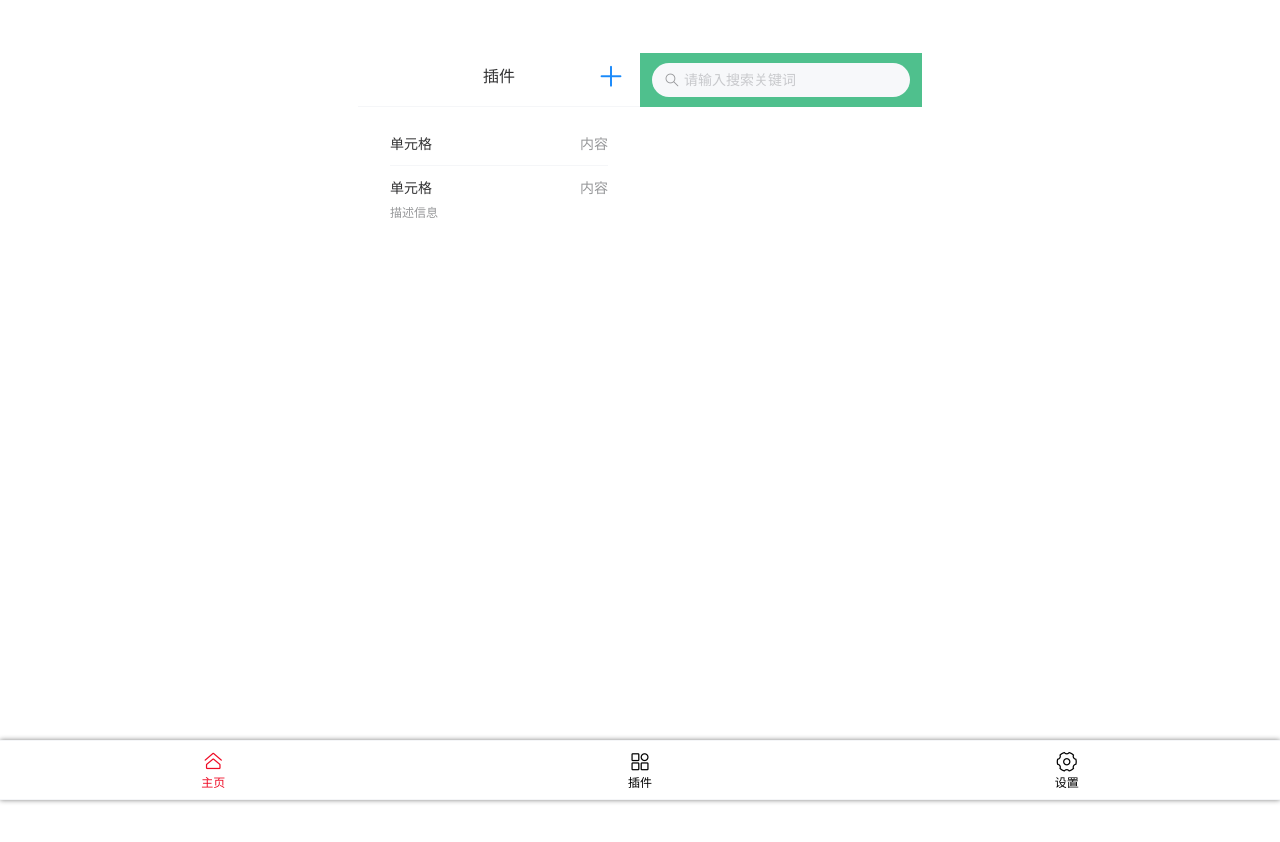
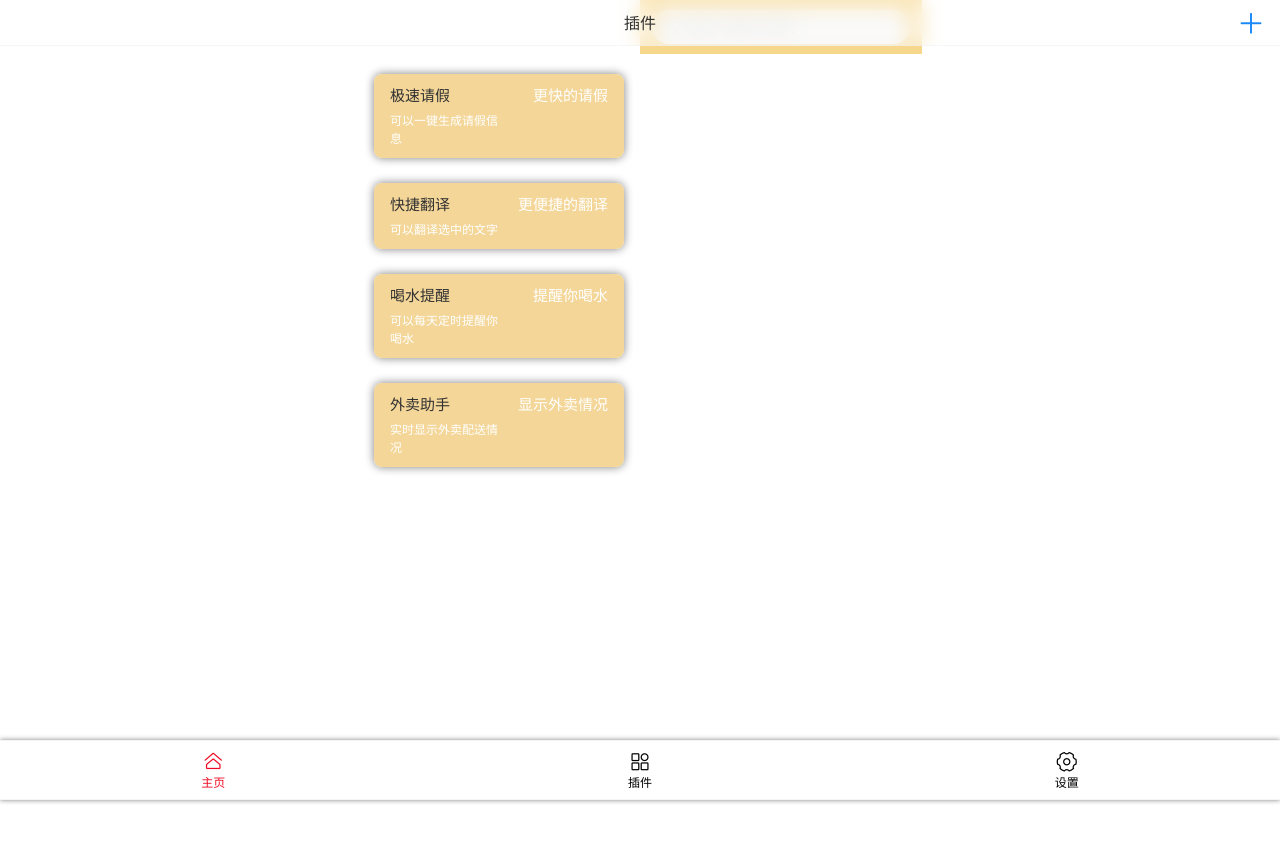
Before and after one commit to White8848/CUP-tools, a Vue app: page /Mod in a window 1280 px wide. Shown: the top 842 px of the page. Before the commit the page ends 800 px from the top, so only its background shows below. Built offline with nearby package versions, Linux system fonts and the light colour scheme.

Commit message:
完善了插件

```diff
--- a/src/components/Food.vue
+++ b/src/components/Food.vue
@@ -3,6 +3,7 @@ import { ref } from 'vue'
 export default {
     setup() {
         const onClickLeft = () => history.back();
+        const active = ref(0);
         // initMap = () => {
         //     //设置地图中心点
         //     let center = new TMap.LatLng(39.984104, 116.307503);
@@ -17,6 +18,7 @@ export default {
         // }
         return {
             onClickLeft,
+            active,
             // initMap,
         };
     }
@@ -26,7 +28,15 @@ export default {
 
 <template>
     <van-nav-bar title="美食地图" left-text="返回" left-arrow @click-left="onClickLeft" />
-
+    <van-image width="100%" height="250"
+        src="https://www.cup.edu.cn/images/2020-11/756f76eccbbd47949c88004ec131a967.png" />
+    <van-sidebar v-model="active">
+        <van-sidebar-item title="火锅" />
+        <van-sidebar-item title="烧烤" />
+        <van-sidebar-item title="炒菜" />
+        <van-sidebar-item title="面条" />
+        <van-sidebar-item title="快餐" />
+    </van-sidebar>
     <!-- <body onload="initMap">
         <div id="container"></div>
     </body> -->
--- a/src/components/Mod.vue
+++ b/src/components/Mod.vue
@@ -25,26 +25,43 @@ export default {
 </script>
 
 <template>
-    <van-nav-bar title="插件">
+    <van-nav-bar fixed title="插件">
         <template #right>
             <van-icon name="plus" size="26" v-on:click="addMod" />
         </template>
     </van-nav-bar>
-    <van-sticky :offset-top="45">
-        <van-search v-model="value" shape="round" background="#4fc08d" placeholder="请输入搜索关键词" />
+    <div class="bar" :style="{height:'47px'}"></div>
+    <van-sticky>
+        <van-search v-model="value" shape="round" background="#F7D78C" placeholder="请输入搜索关键词" />
     </van-sticky>
-    <van-pull-refresh v-model="isLoading" success-text="刷新成功" @refresh="onRefresh" style="min-height: 80vh;">
-        <van-cell-group inset>
-            <van-cell title="单元格" value="内容" />
-            <van-cell title="单元格" value="内容" label="描述信息" />
-        </van-cell-group>
+    <van-pull-refresh v-model="isLoading" success-text="刷新成功" @refresh="onRefresh" style="min-height: 100vh;">
+        <van-space :size="25" direction="vertical" fill>
+            <van-cell-group inset>
+                <van-cell title="极速请假" value="更快的请假" label="可以一键生成请假信息" />
+            </van-cell-group>
+            <van-cell-group inset>
+                <van-cell title="快捷翻译" value="更便捷的翻译" label="可以翻译选中的文字" />
+            </van-cell-group>
+            <van-cell-group inset>
+                <van-cell title="喝水提醒" value="提醒你喝水" label="可以每天定时提醒你喝水" />
+            </van-cell-group>
+            <van-cell-group inset>
+                <van-cell title="外卖助手" value="显示外卖情况" label="实时显示外卖配送情况" />
+            </van-cell-group>
+        </van-space>
     </van-pull-refresh>
 
 </template>
 
 <style scoped>
 .van-cell-group {
-    top: 15px;
+    top: 20px;
+    font-size:100px;
+    --van-cell-font-size:15px;
+    --van-cell-background-color: #f3d698;
+    --van-cell-label-color:white;
+    --van-cell-value-color:white;
+    box-shadow: 0 0 10px rgb(129, 129, 129);
 }
 
 .van-nav-bar {
--- a/src/components/Sport.vue
+++ b/src/components/Sport.vue
@@ -7,9 +7,12 @@ export default {
             onClickLeft,
         };
     }
+
 }
 </script>
 
 <template>
     <van-nav-bar title="场馆预约" left-text="返回" left-arrow @click-left="onClickLeft" />
+    <van-image width="100%" height="250" src="https://www.cup.edu.cn/tiyubu/images/gb20191224/img02.jpg" />
+
 </template>
```
